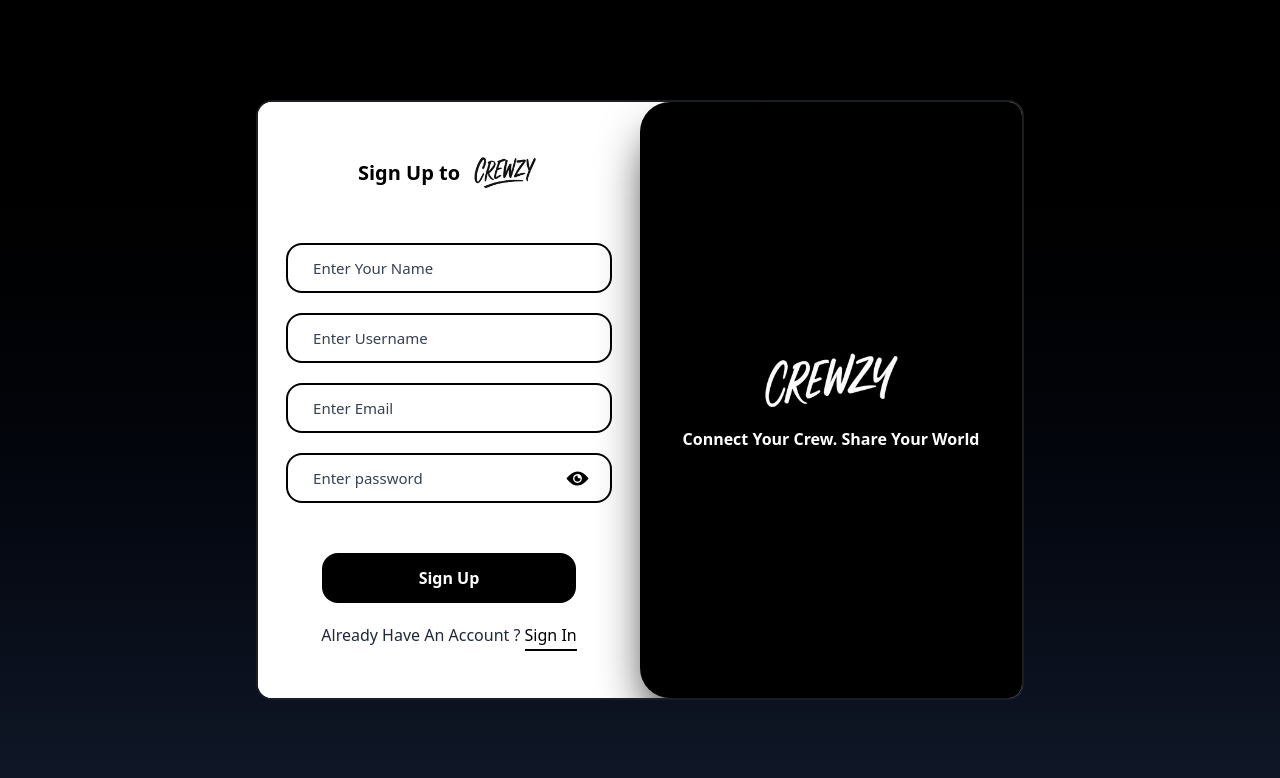
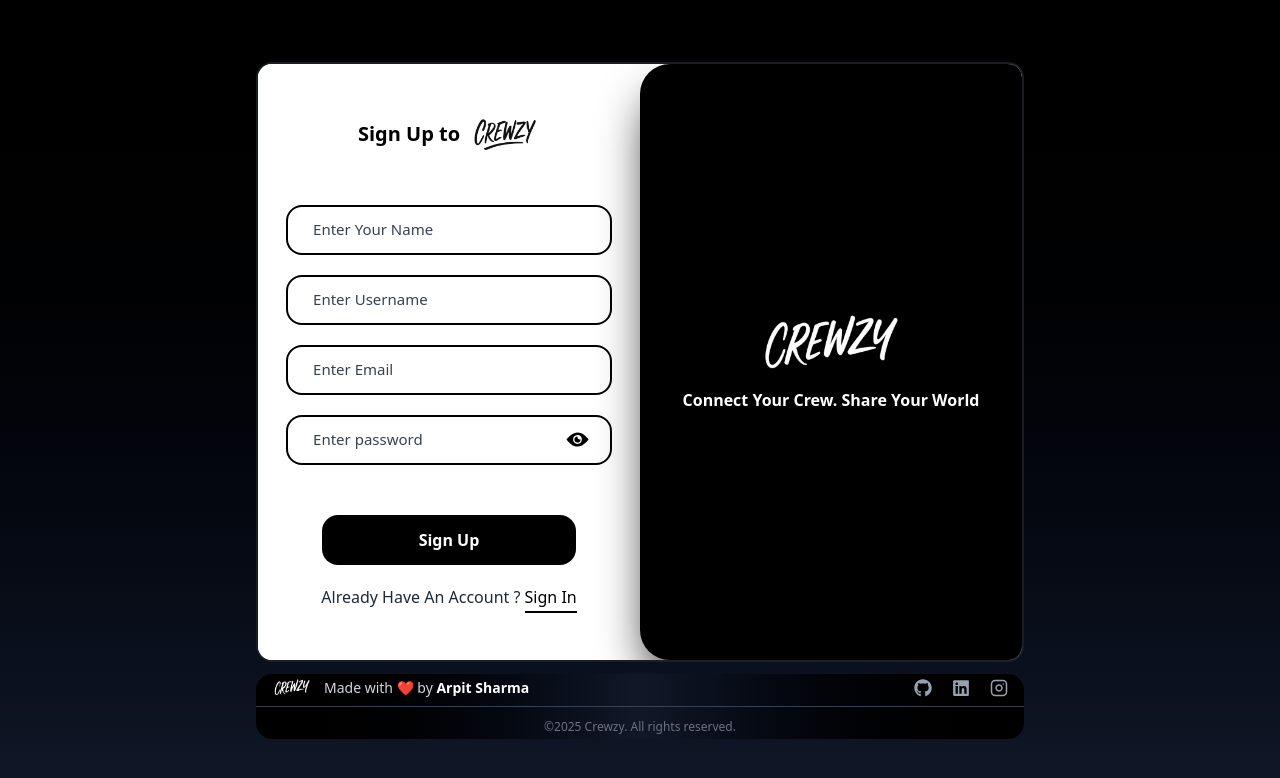
Before and after one commit to arpitsha26/Crewzy-Frontend, a React (Vite) app: page /signup in a window 1280 px wide. Shown: the top 778 px of the page. Built offline with nearby package versions, Linux system fonts and the light colour scheme; no server answers.

Commit message:
Added footer in signup and login page

```diff
--- a/src/pages/SignIn.jsx
+++ b/src/pages/SignIn.jsx
@@ -9,6 +9,9 @@ import { ClipLoader } from "react-spinners";
 import { useNavigate } from 'react-router-dom';
 import { useDispatch } from 'react-redux';
 import { setUserData } from '../redux/userSlice';
+import { FaGithub, FaLinkedin, FaReact, FaNodeJs } from "react-icons/fa";
+import { SiMongodb } from "react-icons/si";
+import { LuInstagram } from "react-icons/lu";
 function SignIn() {
 const [inputClicked,setInputClicked]=useState({
     userName:false,
@@ -72,6 +75,39 @@ const handleSignIn=async ()=>{
 <p >Connect Your Crew. Share Your World</p>
 </div>
       </div>
+<footer className="w-full lg:w-[60%] rounded-2xl bg-gradient-to-r from-black via-gray-900 to-black text-gray-400 text-sm py-1 mt-3">
+  <div className="max-w-6xl mx-auto flex flex-col md:flex-row items-center justify-between gap-3 px-4">
+
+
+    <div className="flex items-center gap-3">
+      <img src={logo1} alt="Crewzy Logo" className="w-10 h-5 rounded-lg shadow-md" />
+      <p className="text-gray-300">
+        Made with ❤️ by <span className="text-white font-semibold">Arpit Sharma</span>
+      </p>
+    </div>
+
+     <div className="flex gap-5 text-lg ">
+           <a href="https://github.com/arpitsha26" target="_blank" rel="noreferrer" className="hover:text-white">
+             <FaGithub />
+           </a>
+           <a href="https://linkedin.com/in/arpitsha26" target="_blank" rel="noreferrer" className="hover:text-white">
+             <FaLinkedin />
+           </a>
+            <a href="https://www.instagram.com/arpit_sharma.26/" target="_blank" rel="noreferrer" className="hover:text-white">
+             <LuInstagram />
+           </a>
+         </div>
+
+
+
+  </div>
+
+
+  <div className="text-center text-gray-500 text-xs mt-2 border-t border-gray-700 pt-3">
+    ©2025 Crewzy. All rights reserved.
+  </div>
+</footer>
+
     </div>
   )
 }
--- a/src/pages/SignUp.jsx
+++ b/src/pages/SignUp.jsx
@@ -9,6 +9,9 @@ import { ClipLoader } from "react-spinners";
 import { useNavigate } from 'react-router-dom';
 import { useDispatch } from 'react-redux';
 import { setUserData } from '../redux/userSlice';
+import { FaGithub, FaLinkedin, FaReact, FaNodeJs } from "react-icons/fa";
+import { SiMongodb } from "react-icons/si";
+import { LuInstagram } from "react-icons/lu";
 function SignUp() {
 const [inputClicked,setInputClicked]=useState({
     name:false,
@@ -25,21 +28,50 @@ const [email,setEmail]=useState("")
 const [password,setPassword]=useState("")
 const navigate=useNavigate()
 const dispatch=useDispatch()
-const handleSignUp=async ()=>{
-  setLoading(true)
-  setErr("")
+
+const validatePassword = (password) => {
+  const minLength = /.{8,}/;
+  const upperCase = /[A-Z]/;
+  const lowerCase = /[a-z]/;
+  const number = /[0-9]/;
+  const specialChar = /[!@#$%^&*(),.?":{}|<>]/;
+
+  return (
+    minLength.test(password) &&
+    upperCase.test(password) &&
+    lowerCase.test(password) &&
+    number.test(password) &&
+    specialChar.test(password)
+  );
+};
+
+const handleSignUp = async () => {
+  setLoading(true);
+  setErr("");
+
+
+  if (!validatePassword(password)) {
+    setErr(
+      "Password must be at least 8 characters long and include uppercase, lowercase, number, and special character."
+    );
+    setLoading(false);
+    return;
+  }
 
   try {
-    const result=await axios.post(`${serverUrl}/api/auth/signup`,{name,userName,email,password},{withCredentials:true})
-    dispatch(setUserData(result.data))
-    setLoading(false)
+    const result = await axios.post(
+      `${serverUrl}/api/auth/signup`,
+      { name, userName, email, password },
+      { withCredentials: true }
+    );
+    dispatch(setUserData(result.data));
+    setLoading(false);
   } catch (error) {
-    setErr(error.response?.data?.message)
-    console.log(error)
-    setLoading(false)
+    setErr(error.response?.data?.message);
+    console.log(error);
+    setLoading(false);
   }
-}
-
+};
 
   return (
     <div className='w-full h-screen bg-gradient-to-b from-black to-gray-900 flex flex-col justify-center items-center'>
@@ -71,6 +103,7 @@ const handleSignUp=async ()=>{
         <input type={showPassword?"text":"password"} id='password' className='w-[100%] h-[100%] rounded-2xl px-[20px] outline-none border-0' required onChange={(e)=>setPassword(e.target.value)} value={password}/>
         {!showPassword?<IoIosEye className='absolute cursor-pointer right-[20px] w-[25px] h-[25px]' onClick={()=>setShowPassword(true)}/>:<IoIosEyeOff className='absolute cursor-pointer right-[20px] w-[25px] h-[25px]' onClick={()=>setShowPassword(false)}/>}
 </div>
+
 {err && <p className='text-red-500'>{err}</p>}
 
 
@@ -83,6 +116,39 @@ const handleSignUp=async ()=>{
 <p >Connect Your Crew. Share Your World</p>
 </div>
       </div>
+
+<footer className="w-full lg:w-[60%] rounded-2xl bg-gradient-to-r from-black via-gray-900 to-black text-gray-400 text-sm py-1 mt-3">
+  <div className="max-w-6xl mx-auto flex flex-col md:flex-row items-center justify-between gap-3 px-4">
+
+
+    <div className="flex items-center gap-3">
+      <img src={logo1} alt="Crewzy Logo" className="w-10 h-5 rounded-lg shadow-md" />
+      <p className="text-gray-300">
+        Made with ❤️ by <span className="text-white font-semibold">Arpit Sharma</span>
+      </p>
+    </div>
+
+     <div className="flex gap-5 text-lg ">
+           <a href="https://github.com/arpitsha26" target="_blank" rel="noreferrer" className="hover:text-white">
+             <FaGithub />
+           </a>
+           <a href="https://linkedin.com/in/arpitsha26" target="_blank" rel="noreferrer" className="hover:text-white">
+             <FaLinkedin />
+           </a>
+            <a href="https://www.instagram.com/arpit_sharma.26/" target="_blank" rel="noreferrer" className="hover:text-white">
+             <LuInstagram />
+           </a>
+         </div>
+
+
+
+  </div>
+
+
+  <div className="text-center text-gray-500 text-xs mt-2 border-t border-gray-700 pt-3">
+    ©2025 Crewzy. All rights reserved.
+  </div>
+</footer>
     </div>
   )
 }
```
